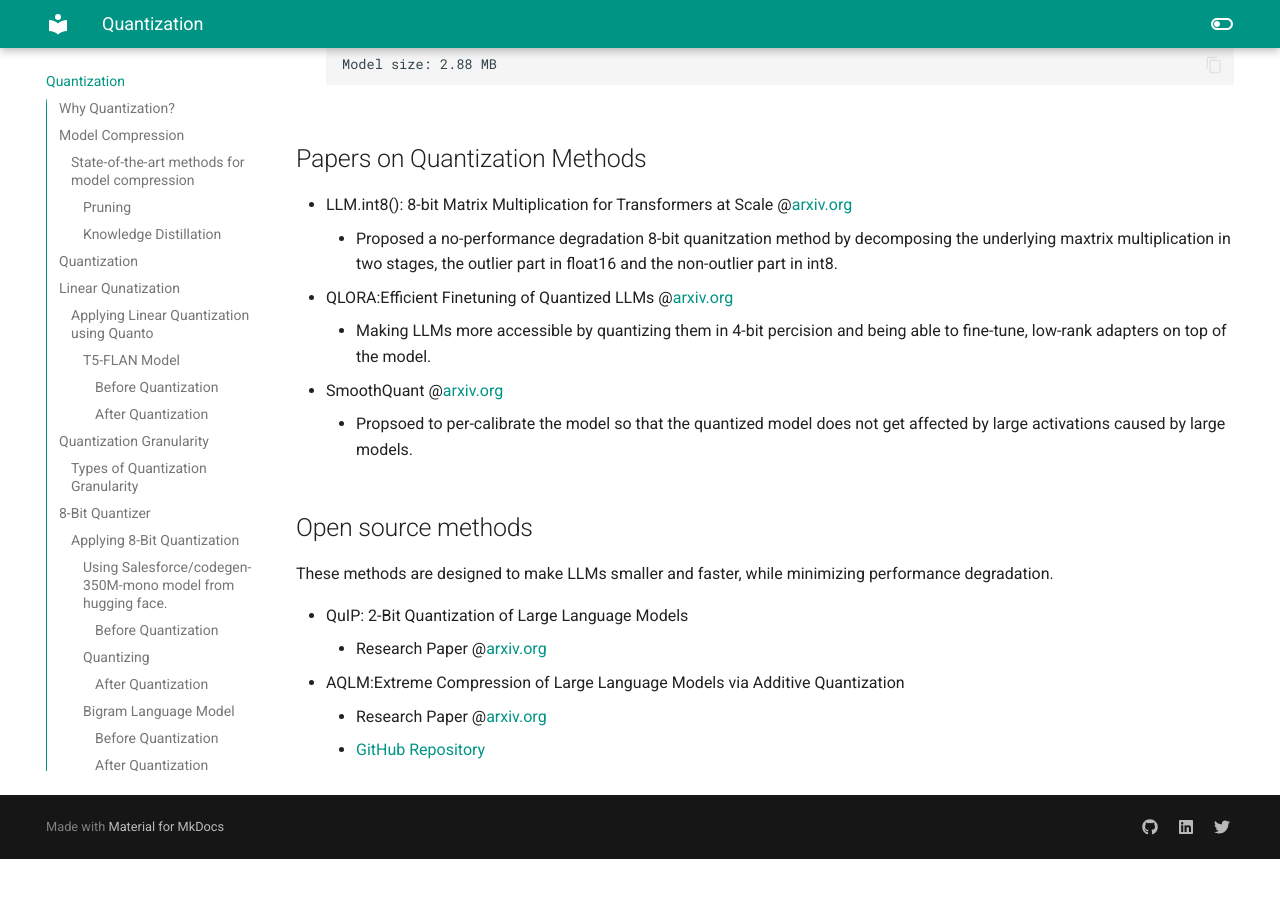
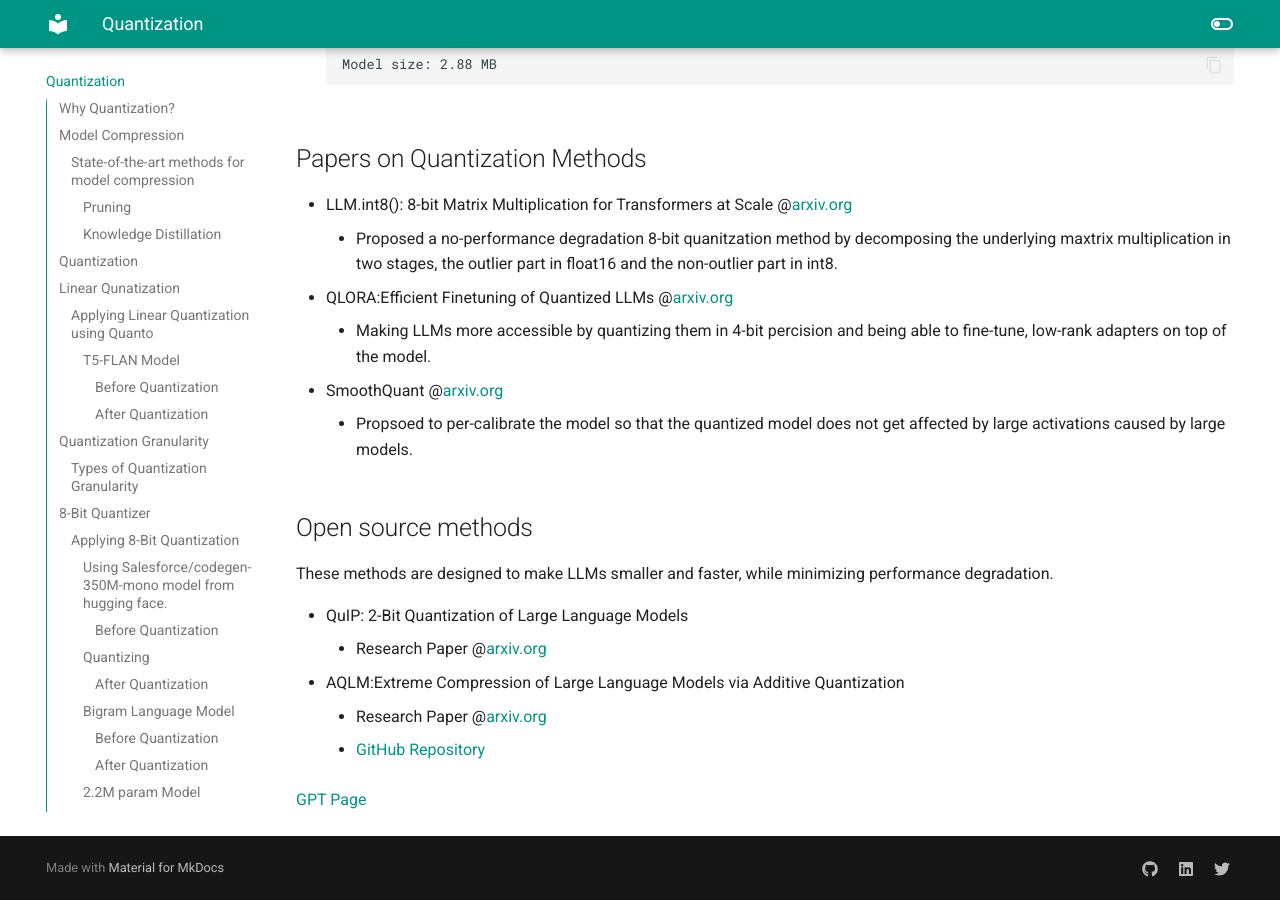
Before and after one commit to iamrajharshit/ProjectRakuten, an MkDocs documentation site: the page built from docs/Quantization.md, in a window 1280 px wide and 900 px high, scrolled down 21577 px. Built offline with MkDocs 1.6.1 and Material for MkDocs 9.7.7, drawn with Linux system fonts in a browser that asks for light colours; before the commit the page ends 22436 px from its top, so only the background shows below that.

```diff
--- a/docs/Quantization.md
+++ b/docs/Quantization.md
@@ -983,3 +983,5 @@
 - AQLM:Extreme Compression of Large Language Models via Additive Quantization
     - Research Paper @[arxiv.org](https://arxiv.org/pdf/2401.06118)
     - [GitHub Repository](https://github.com/vahe1994/AQLM)
+
+[GPT Page](gpt.md)
--- a/docs/pso.md
+++ b/docs/pso.md
@@ -257,3 +257,6 @@
 ## Paper on Swarm Intelligence
 - Particle Swarm Optimization: A Comprehensive Survey @[Paper](https://www.researchgate.net//357824689_Particle_Swarm_Optimization_A_Comprehensive_Survey)
 - Distributed Swarm Learning for Edge Internet of Things @[Paper](https://drive.google.com/file/d/1qI42V4dU5mmAXTAdW07uo6CBUu0t3d2r/view)
+
+
+[Quantization Page](Quantization.md)
```
Also changed, not shown: docs/gpt.md (+2 -0 lines).
